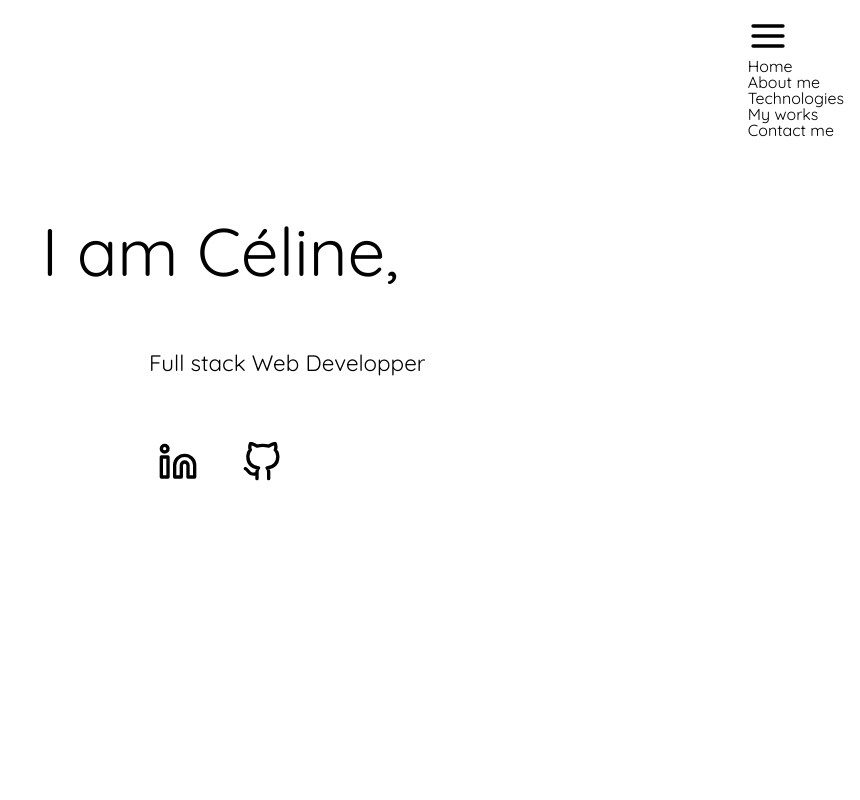
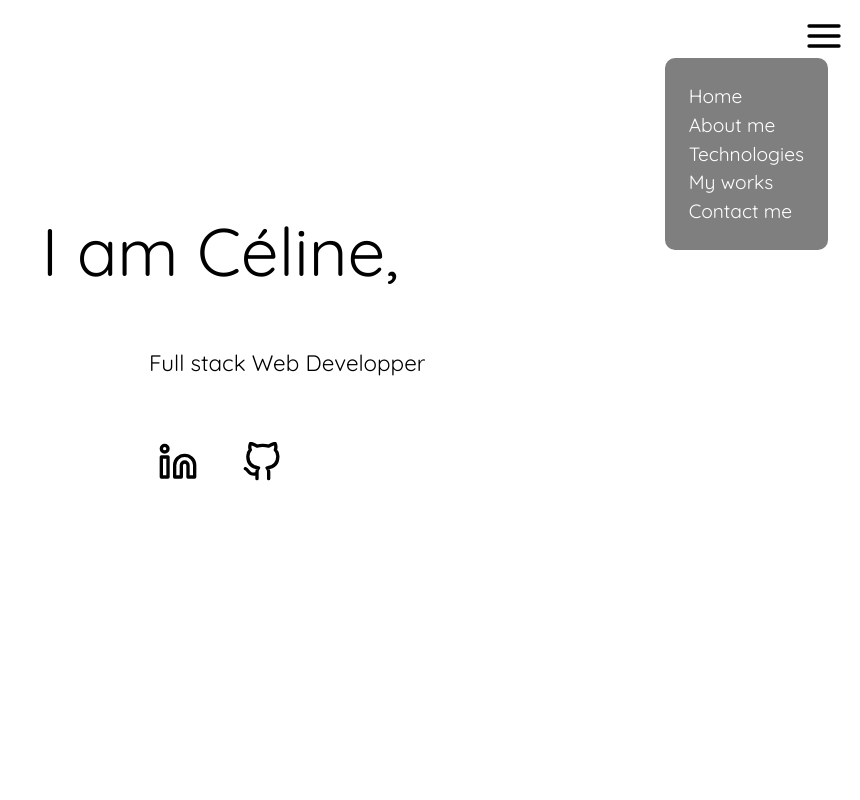
Before and after one commit to wuceline/celinewu-cv, a React app: page / in a window 1280 px wide. Shown: the top 800 px of the page, without its empty margins (420-1280 px from the left). Built offline with nearby package versions, Linux system fonts and the light colour scheme; a web font is replaced by a local one.

Commit message:
css of dropdown

```diff
--- a/src/components/Navbar/Dropdown/index.js
+++ b/src/components/Navbar/Dropdown/index.js
@@ -3,19 +3,19 @@ import './styles.scss';
 
 const Dropdown = () => (
   <div className="dropdown">
-    <Link to="presentation" smooth duration={1000}>
+    <Link to="presentation" smooth duration={1000} className="link">
       Home
     </Link>
-    <Link to="about-me" smooth duration={1000}>
+    <Link to="about-me" smooth duration={1000} className="link">
       About me
     </Link>
-    <Link to="technologies" smooth duration={1000}>
+    <Link to="technologies" smooth duration={1000} className="link">
       Technologies
     </Link>
-    <Link to="my-works" smooth duration={1000}>
+    <Link to="my-works" smooth duration={1000} className="link">
       My works
     </Link>
-    <Link to="contact" smooth duration={1000}>
+    <Link to="contact" smooth duration={1000} className="link">
       Contact me
     </Link>
   </div>
--- a/src/components/Navbar/Dropdown/styles.scss
+++ b/src/components/Navbar/Dropdown/styles.scss
@@ -1,4 +1,18 @@
 .dropdown{
+    position: absolute;
+    right:1em;
     display: flex;
     flex-direction: column;
+    background-color: rgba(0,0,0,0.5);
+    color:#fff;
+    padding:1.5em;
+    border-radius: 10px;
+
+    .link{
+        font-size: 1.2em;
+        line-height: 1.5em;
+    }
+    .link:hover{
+        font-weight: 600;
+    }
 }
```
